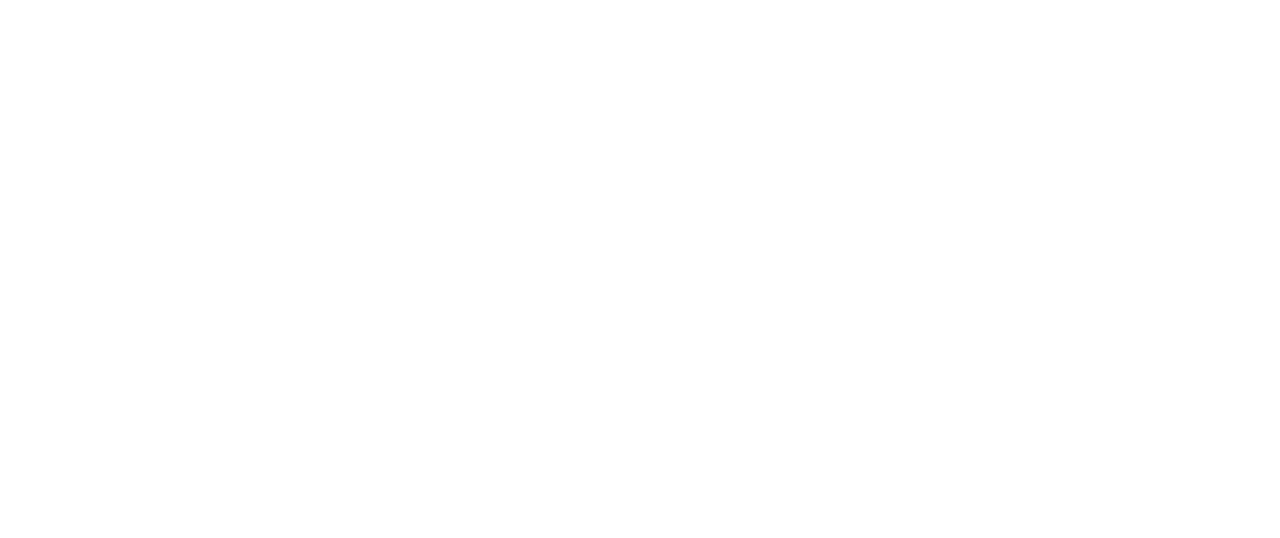
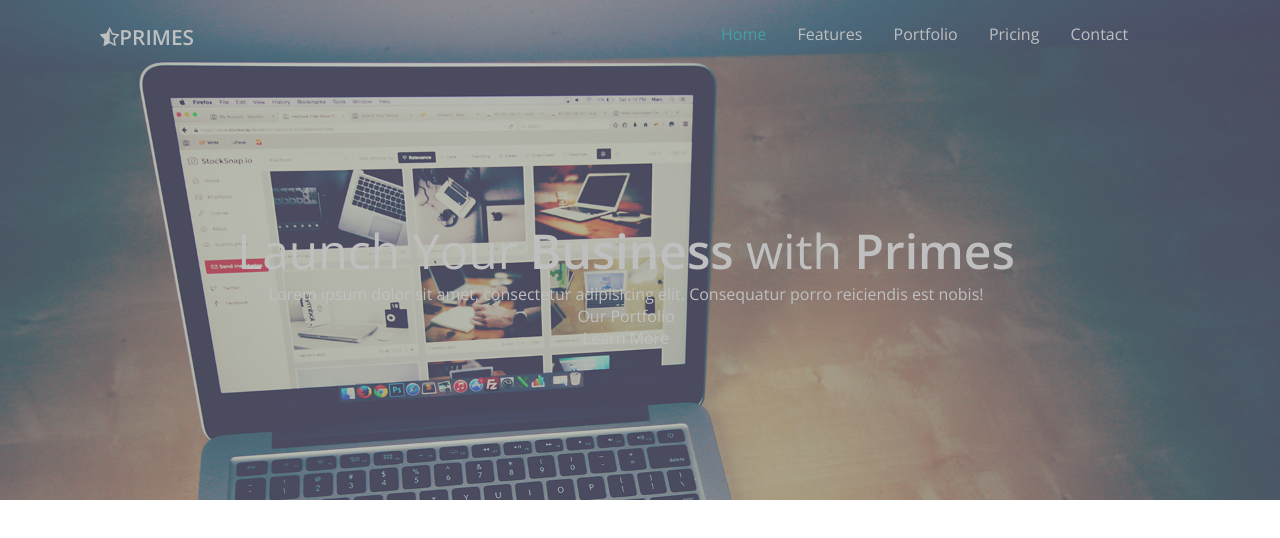
Before and after one commit to aguzro/prime-themes, a plain HTML site: page index.html in a window 1280 px wide. Drawn offline with nearby package versions, Linux system fonts and the light colour scheme.

Commit message:
Avance en HTML y CSS del HEADER parcial

```diff
--- a/css/main.css
+++ b/css/main.css
@@ -0,0 +1,30 @@
+* {
+	font-family: "Open Sans";
+}
+/* Header */
+header {
+	background-image: url(../img/background/hero.jpg);
+	background-size: 100%;
+	height: 500px;
+	-webkit-filter: contrast(50%);
+}
+.pt-2 {
+	padding-top: 2%;
+}
+.logo {
+	font-size: 1.3em;
+	margin-left: 30px;
+}
+header li {
+	display: inline-block;
+	margin-left: 5%;
+}
+header a:hover {
+	color: #888;
+}
+.containerHeader {
+	margin: 15%;
+}
+.frase {
+	font-size: 3em;
+}
--- a/index.html
+++ b/index.html
@@ -3,12 +3,49 @@
 <head>
   <meta charset="UTF-8">
   <meta http-equiv="X-UA-Compatible" content="IE=edge">
-  <title>Primes</title>
+  <title>Primes Themes</title>
 
   <link rel="stylesheet" href="http://fonts.googleapis.com/css?family=Open+Sans:300,400,600,700,800">
   <link rel="stylesheet" href="http://fonts.googleapis.com/css?family=Dosis:300,400,500,600,700">
-
+  <link rel="stylesheet" href="css/font-awesome.min.css">
+  <link rel="stylesheet" href="css/elegant-fonts.css">
+  <link rel="stylesheet" href="css/grid-system.css">
+  <link rel="stylesheet" href="css/ionicons.min.css">
+  <link rel="stylesheet" href="css/main.css">
+  <link rel="stylesheet" href="css/utilities.css">
 </head>
-<body>
+<body class="text-center">
+<header class="text-white">
+	<div class="container">
+		<div class="row pt-2">
+			<div class="col-6">
+				<p class="text-left logo"><i class="fa fa-star-half-o"></i><strong>PRIMES</strong></p>
+			</div>
+			<div class="col-6">
+				<nav>
+					<ul>
+						<li><a class="a-none-decoration active" href="#">Home</a></li>
+						<li><a class="a-none-decoration text-white" href="#">Features</a></li>
+						<li><a class="a-none-decoration text-white" href="#">Portfolio</a></li>
+						<li><a class="a-none-decoration text-white" href="#">Pricing</a></li>
+						<li><a class="a-none-decoration text-white" href="#">Contact</a></li>
+					</ul>
+				</nav>
+			</div>
+		</div>
+		<div class="row">
+			<div class="col-12">
+				<div class="containerHeader">
+					<p class="frase">Launch Your <strong>Business</strong> with <strong> Primes</strong></p>
+					<p class="">Lorem ipsum dolor sit amet, consectetur adipisicing elit. Consequatur porro reiciendis est nobis!</p>
+					<div>
+						<div>Our Portfolio</div>
+						<div>Learn More</div>
+					</div>
+				</div>
+			</div>
+		</div>
+	</div>
+</header>
 </body>
 </html>
```
Also changed, not shown: 1 other file.
